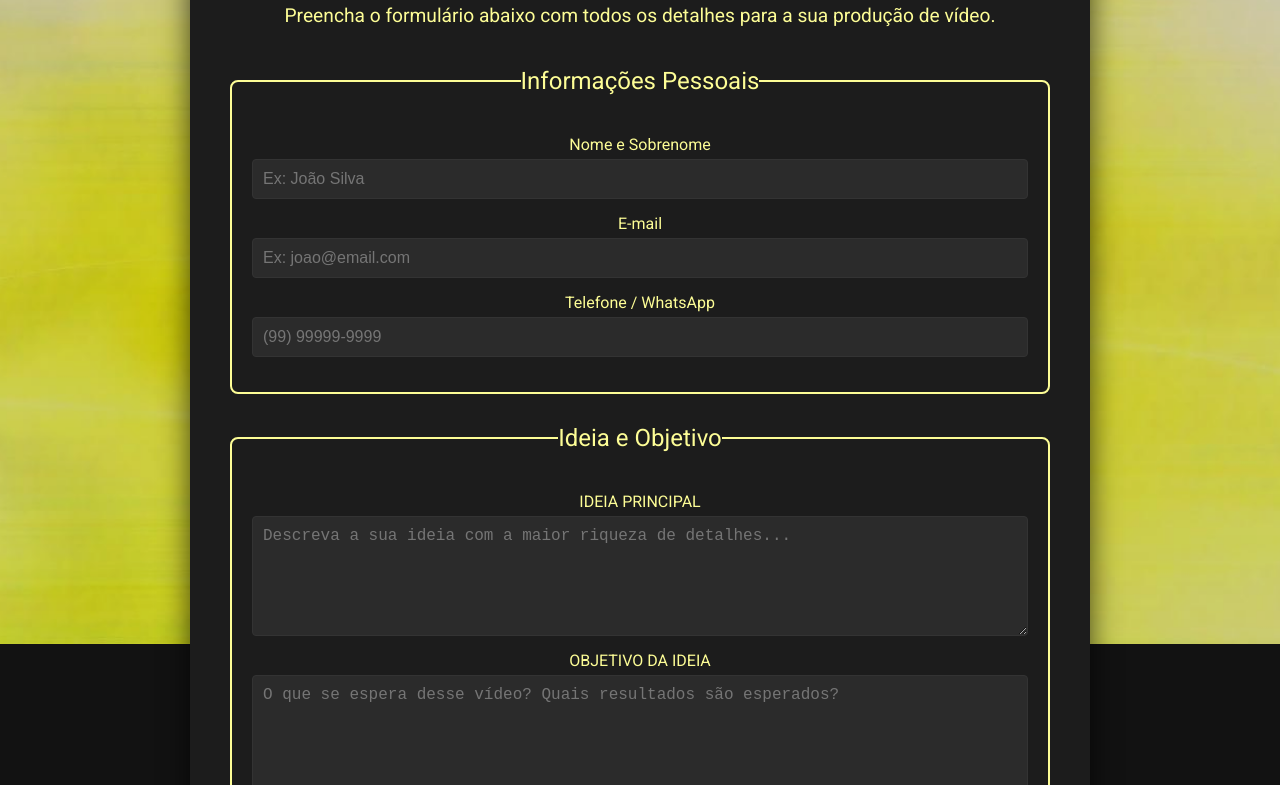
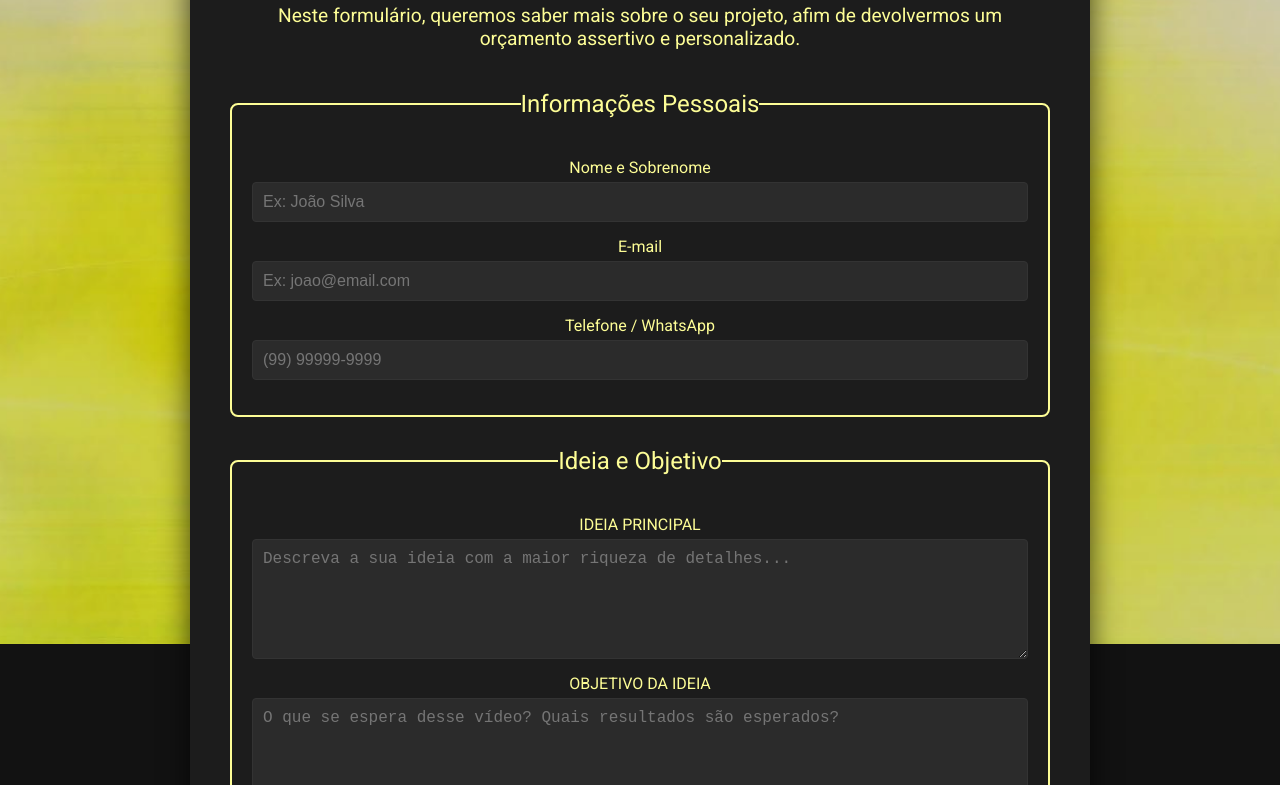
Before and after one commit to ProdutoraLemon/Briefing-Lemon, a plain HTML site: page index.html in a window 1280 px wide. Shown: the part 156-941 px from the top of the page. Drawn offline with Linux system fonts and the light colour scheme; a script that the page names is missing.

Commit message:
Update index.html

```diff
--- a/index.html
+++ b/index.html
@@ -20,7 +20,7 @@
                     <!-- Título -->
                     <h1>Formulário de Briefing</h1>
                 </div>
-                <p>Preencha o formulário abaixo com todos os detalhes para a sua produção de vídeo.</p>
+                <p>Neste formulário, queremos saber mais sobre o seu projeto, afim de devolvermos um orçamento assertivo e personalizado.</p>
             </header>
 
             <!-- Aqui está o formulário com o link do Formspree -->
```
